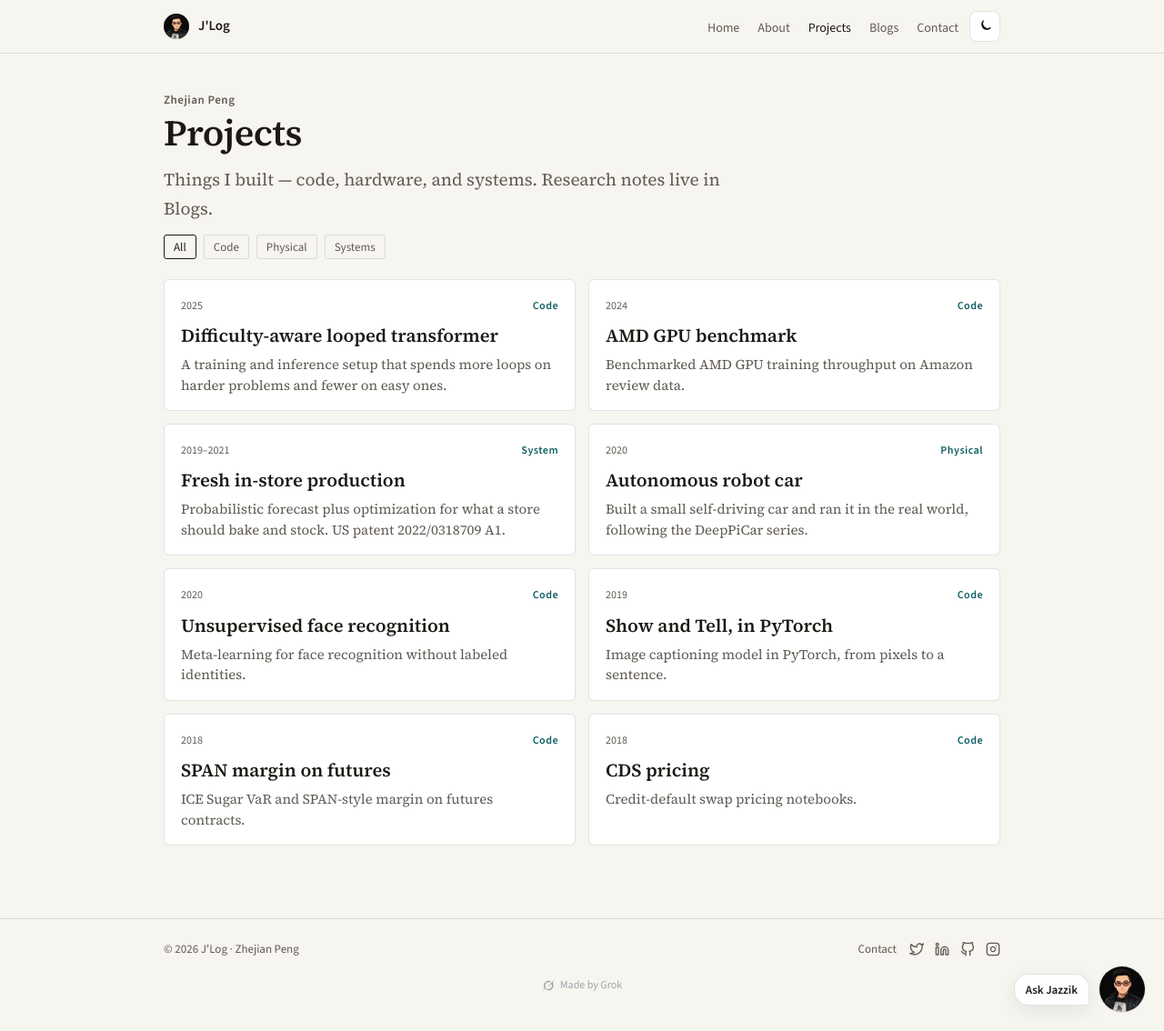
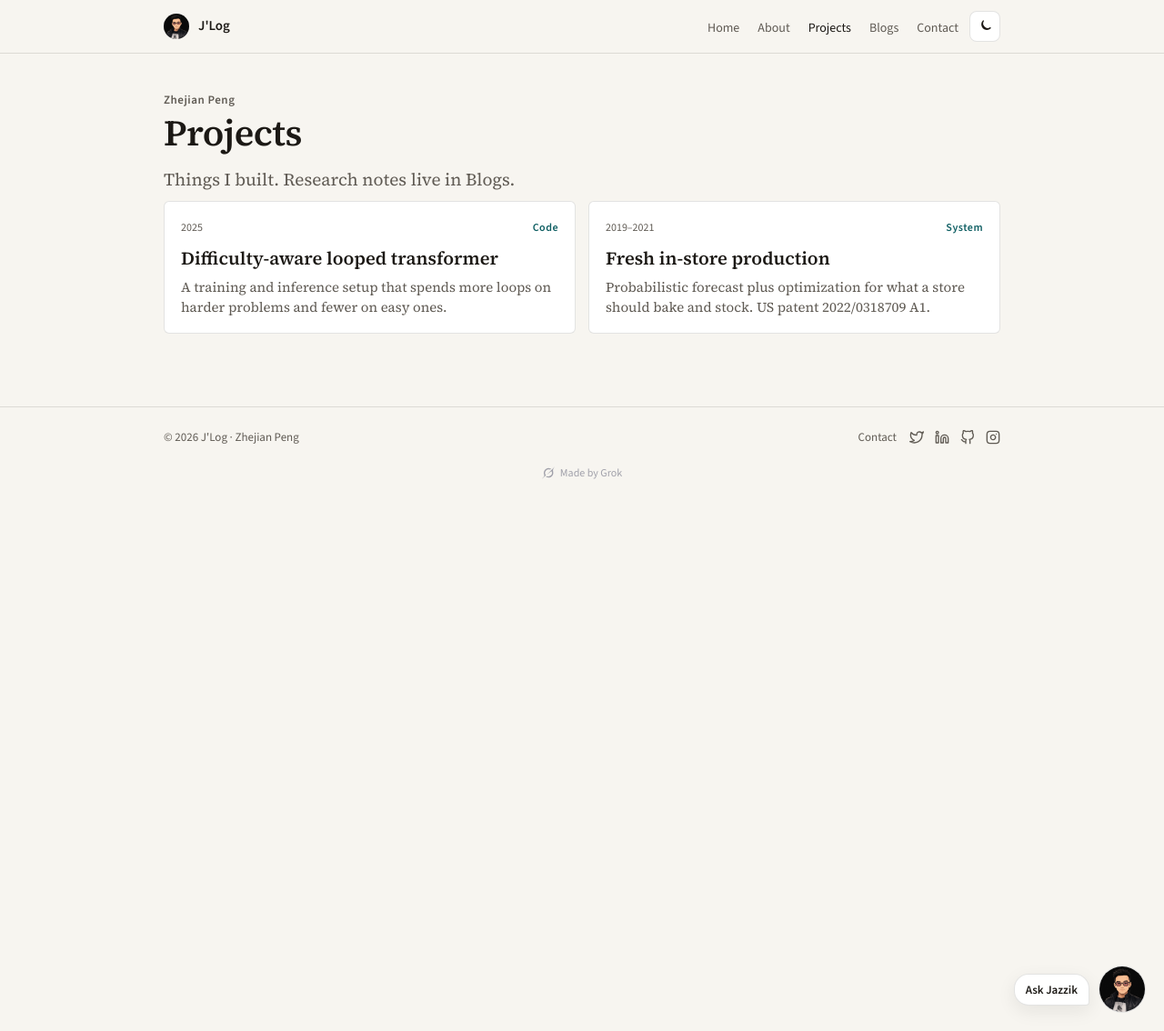
Before and after one commit to jazzikp/jazzikp.github.io, a Jekyll site: the page built from projects.html, in a window 1280 px wide and 1134 px high. Shown: the whole window at 91% size. Built offline with Jekyll 4.4.1, drawn with Linux system fonts in a browser that asks for light colours.

Commit message:
Keep only two projects and drop the type filters
Difficulty-aware looped transformer and fresh in-store production stay.

```diff
--- a/_data/projects.yml
+++ b/_data/projects.yml
@@ -5,46 +5,9 @@
   url: https://github.com/jazzikp/difficulty_aware_looped_transformer
   featured: true
 
-- title: AMD GPU benchmark
-  year: "2024"
-  kind: code
-  summary: Benchmarked AMD GPU training throughput on Amazon review data.
-  url: https://github.com/jazzikp/amd_gpu_benchmark
-
 - title: Fresh in-store production
   year: "2019–2021"
   kind: system
   summary: Probabilistic forecast plus optimization for what a store should bake and stock. US patent 2022/0318709 A1.
   url: https://patents.google.com/patent/US20220318709A1
   featured: true
-
-- title: Autonomous robot car
-  year: "2020"
-  kind: physical
-  summary: Built a small self-driving car and ran it in the real world, following the DeepPiCar series.
-  url: https://github.com/jazzikp/Autonomous-Robot-Car
-  featured: true
-
-- title: Unsupervised face recognition
-  year: "2020"
-  kind: code
-  summary: Meta-learning for face recognition without labeled identities.
-  url: https://github.com/jazzikp/Unsupervised-Face-Recognition-via-Meta-Learning
-
-- title: Show and Tell, in PyTorch
-  year: "2019"
-  kind: code
-  summary: Image captioning model in PyTorch, from pixels to a sentence.
-  url: https://github.com/jazzikp/Show-Tell-Image-Caption-in-PyTorch
-
-- title: SPAN margin on futures
-  year: "2018"
-  kind: code
-  summary: ICE Sugar VaR and SPAN-style margin on futures contracts.
-  url: https://github.com/jazzikp/SPAN-Margin-on-Future-Contracts
-
-- title: CDS pricing
-  year: "2018"
-  kind: code
-  summary: Credit-default swap pricing notebooks.
-  url: https://github.com/jazzikp/CDS_Pricing
--- a/projects.html
+++ b/projects.html
@@ -2,18 +2,12 @@
 title: Projects
 layout: page
 permalink: /projects/
-description: Things I built — code, hardware, and systems. Research notes live in Blogs.
+description: Things I built. Research notes live in Blogs.
 ---
 <div class="projects-page">
-    <div class="project-filters" role="tablist" aria-label="Project type">
-        <button type="button" class="on" data-kind="all">All</button>
-        <button type="button" data-kind="code">Code</button>
-        <button type="button" data-kind="physical">Physical</button>
-        <button type="button" data-kind="system">Systems</button>
-    </div>
     <div class="project-grid">
         {% for p in site.data.projects %}
-        <a class="project-card" data-kind="{{ p.kind }}" href="{{ p.url }}" {% if p.url contains 'http' %}target="_blank" rel="noopener"{% endif %}>
+        <a class="project-card" href="{{ p.url }}" {% if p.url contains 'http' %}target="_blank" rel="noopener"{% endif %}>
             <div class="project-meta">
                 <time>{{ p.year }}</time>
                 <span class="project-kind">{{ p.kind }}</span>
@@ -24,18 +18,3 @@ description: Things I built — code, hardware, and systems. Research notes live
         {% endfor %}
     </div>
 </div>
-<script>
-(function () {
-  var buttons = document.querySelectorAll(".project-filters [data-kind]");
-  var cards = document.querySelectorAll(".project-card");
-  buttons.forEach(function (btn) {
-    btn.addEventListener("click", function () {
-      var kind = btn.getAttribute("data-kind");
-      buttons.forEach(function (b) { b.classList.toggle("on", b === btn); });
-      cards.forEach(function (card) {
-        card.hidden = kind !== "all" && card.getAttribute("data-kind") !== kind;
-      });
-    });
-  });
-})();
-</script>
```
